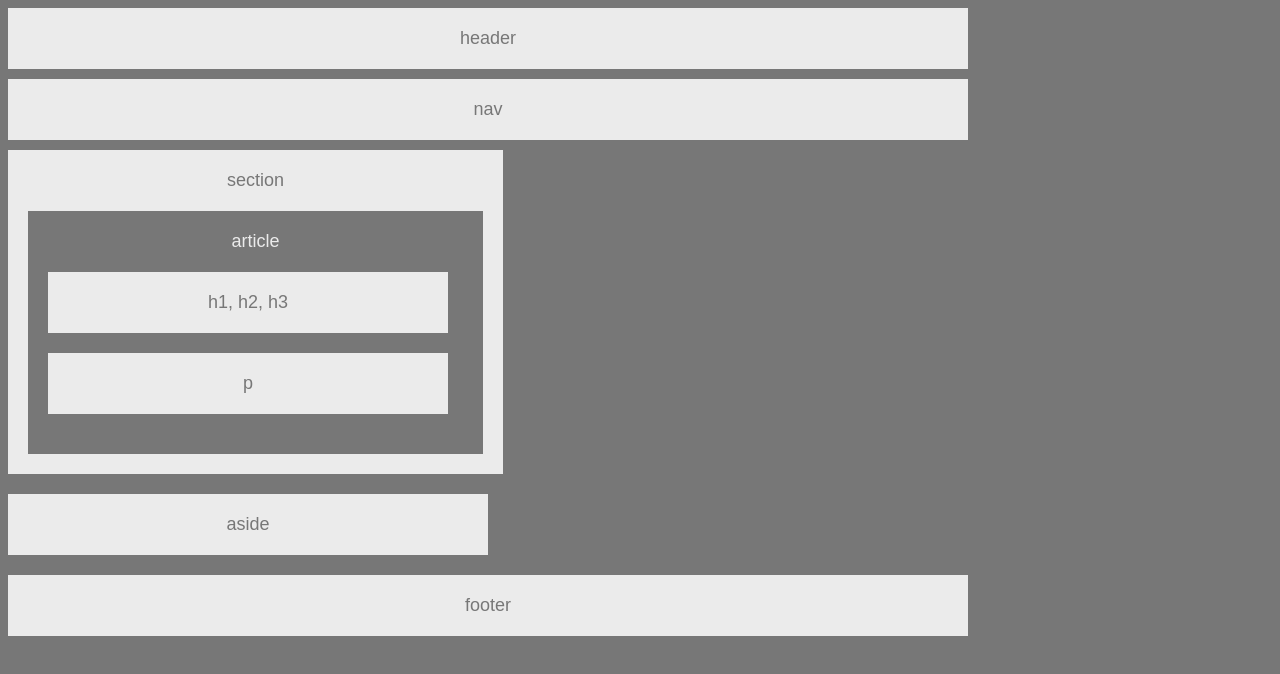
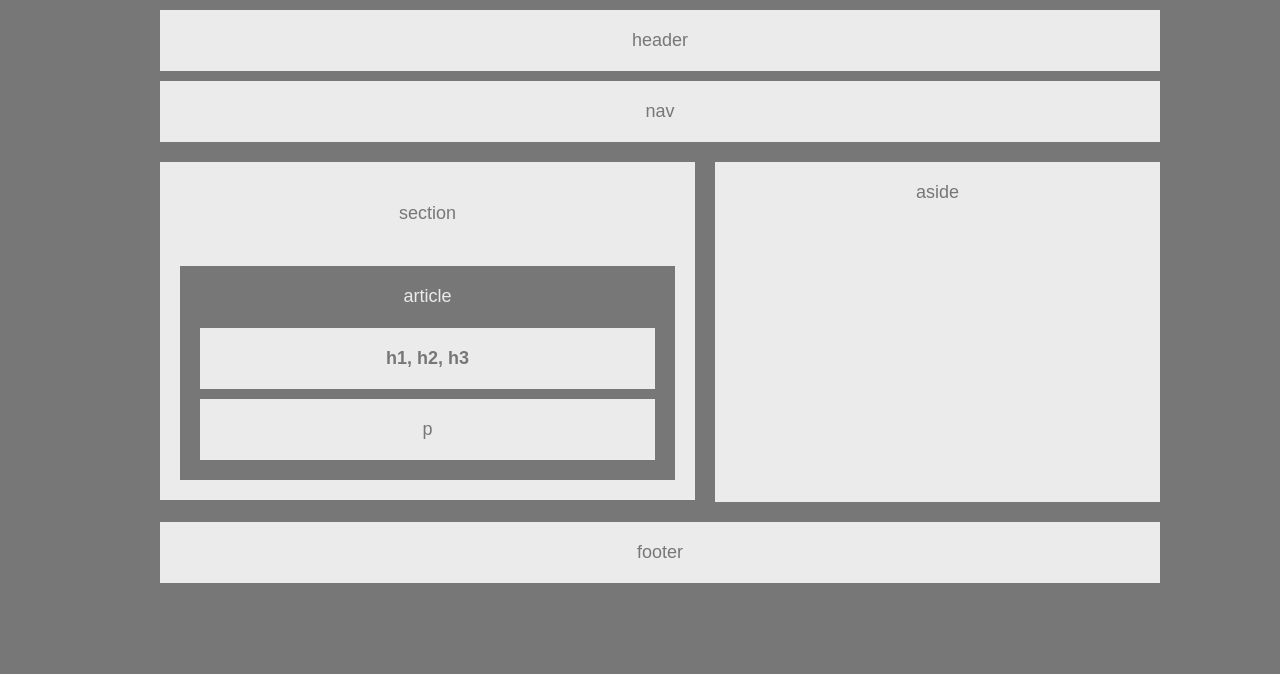
Before and after one commit to tonychiesa92/HW-Wireframe, a plain HTML site: page index.html in a window 1280 px wide. Drawn offline with Linux system fonts and the light colour scheme.

Commit message:
finished wireframe

```diff
--- a/index.html
+++ b/index.html
@@ -8,21 +8,21 @@
 </head>
 
 <body>
-
-  <header>
+  <section id="header">
     header
-  </header>
-
+  </section>
   <section id="nav">
     nav
   </section>
 
-     <div class="row">
-        <section id="section">
+  <section class="container">
+    <div class="section">
+      <br>
       section
-
-             <div id="article">
+      <br><br><br>
+      <div class="article">
           article
+          <br><br>
          <section id="h1">
             h1, h2, h3
          </section>
@@ -31,18 +31,22 @@
               p
          </section>
        </div>
+    </div>
+    <div class="aside">
+      aside
+    </div>
   </section>
 
-        <section id="aside">
-                aside
+
+  <section id="footer">
+    footer
   </section>
 
-     </div>
 
 
-  <footer>
-        footer
-  </footer>
+
+
+
 
 </body>
 
--- a/style.css
+++ b/style.css
@@ -1,9 +1,7 @@
 
 * {
-    box-sizing: border-box;
-    text-align: center;
-    background-color: #777;
-
+   text-align: center;
+   margin: 0 auto;
   }
 
   body {
@@ -15,72 +13,62 @@
     color: #777;
   }
 
-  header {
-    padding: 20px;
-    margin-bottom: 10px;
-    background: #ebebeb
+  .container {
+    width: 960px;
+    margin: 0 auto;
   }
 
-  section {
+  #header, #nav, #footer {
     padding: 20px;
-    margin-bottom: 20px;
+    width: 960px;
+    margin-bottom: 10px;
     background: #ebebeb;
-    width: 495px;
+  }
+
+  #header {
+    margin-top: 10px;
   }
 
   #nav {
-    padding: 20px;
-    margin-bottom: 10px;
-    background: #ebebeb;
-    width: 100%;
+    margin-bottom: 20px;
   }
 
-  .row {
-      width: 100%;
-      margin: 0 auto;
+  #footer {
+    margin-top: 20px;
   }
 
+  .section {
+    background: #ebebeb;
+    margin-bottom: 10px;
+    padding: 20px;
+    width: 495px;
+    float: left;
+  }
 
-  #section {
-    float: left;
-    width: 495px;
-    overflow: auto;
-    clear: both;
+  .aside {
+    position: relative;
+    margin-bottom: 10px;
+    margin-left: 555px;
+    padding: 20px;
+    background: #ebebeb;
+    width: 405px;
+    height: 300px;
+  }
+
+  .article {
+    padding: 20px;
+    color: #ebebeb;
+    background: #777;
+
+  }
+
+  #h1, #p {
+    padding: 20px;
+    color: #777;
     background: #ebebeb;
   }
 
-  #article {
-    padding: 20px;
-    margin-top: 20px;
-    color: #ebebeb;
-    background: #777
+  #h1 {
+    font-weight: bold;
+    margin-bottom: 10px;
   }
-
-  #h1 {
-    font-style: "bold";
-    padding: 20px;
-    margin-top: 20px;
-    background: #ebebeb;
-    color: #777;
-    width: 400px;
-  }
-
-  #p {
-    padding: 20px;
-    margin-top: 20px;
-    background: #ebebeb;
-    color: #777;
-    width: 400px;
-}
-
-  #aside {
-    float: left;
-    width: 50%;
-    background: #ebebeb;
-  }
-
-  footer {
-    padding: 20px;
-    clear: both;
-    background: #ebebeb;
-  }
```
Lines whose indentation alone changed are shown as unchanged.
